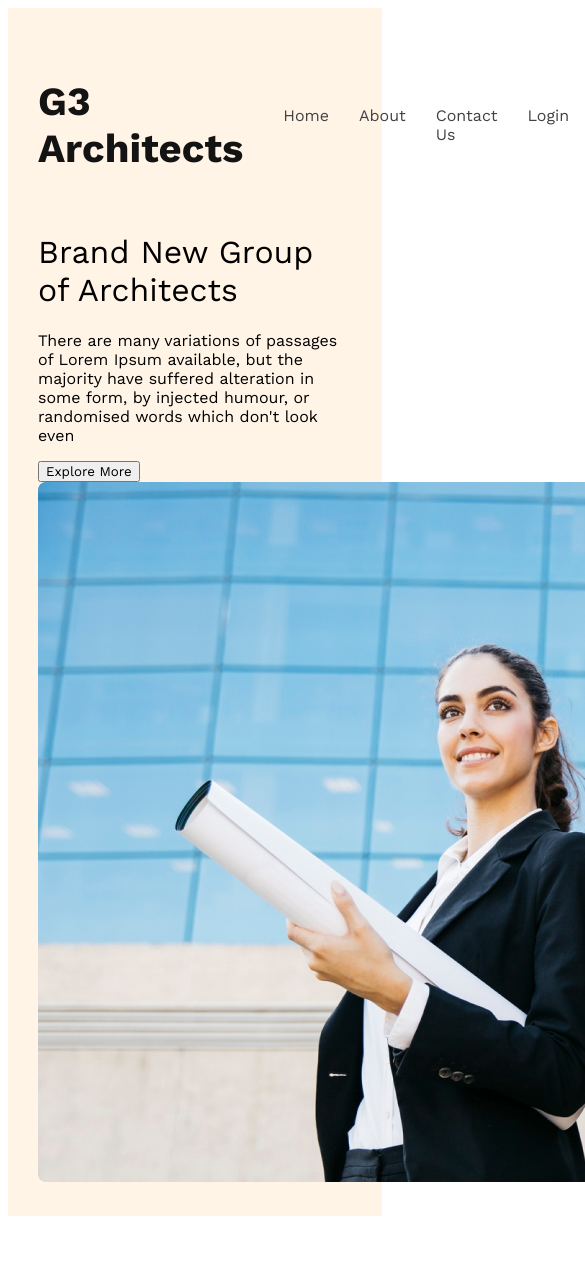
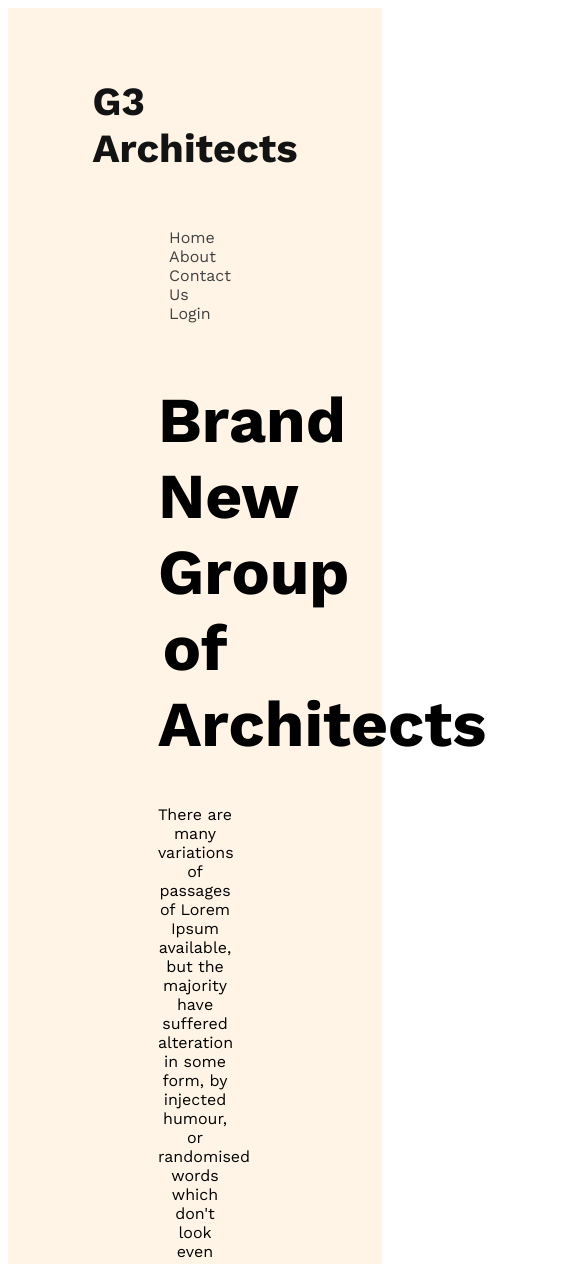
Before and after one commit to masumhs73/g3-architects-website, a plain HTML site: page index.html in a window 390 px wide. Shown: the top 1264 px of the page, 585 px wide, since content can reach past the window. Drawn offline with nearby package versions, Linux system fonts and the light colour scheme.

Commit message:
added header responsiveness

```diff
--- a/index.html
+++ b/index.html
@@ -22,9 +22,11 @@
             <h1 class="banner-title">Brand New Group of Architects</h1>
             <p class="banner-description">There are many variations of passages of Lorem Ipsum available, but the majority have suffered alteration in some form, by injected humour, or randomised words which don't look even</p>
             <button class="btn-primary">Explore More</button>
-           <div>
-            <img src="images/banner.png" alt="">
-           </div>
+            </div>
+            <div class="banner-image">
+                <img src="images/banner.png" alt="">
+            </div>
+        </div>
     </header>
 
     <main></main>
--- a/styles/architects.css
+++ b/styles/architects.css
@@ -1,8 +1,9 @@
 @import url('https://fonts.googleapis.com/css2?family=Work+Sans:ital,wght@0,100..900;1,100..900&display=swap');
 
-body{
+body {
     /* margin: 0; */
 }
+
 * {
     font-family: "Work Sans", serif;
     font-optical-sizing: auto;
@@ -11,21 +12,21 @@ body{
 }
 
 /* shared styles */
-.display-flex{
+.display-flex {
     display: flex;
 }
 
 /* dark 02 */
-.text-gray{
+.text-gray {
     color: #424242;
 }
 
 /* dark 03 */
-.text-light-gray{
-    color:  #727272;
+.text-light-gray {
+    color: #727272;
 }
 
-.bg-light{
+.bg-light {
     background-color: rgba(255, 144, 14, 0.1);
 }
 
@@ -33,44 +34,70 @@ body{
 
 /* navbar styles */
 
-header{
-    padding: 30px;
+header {
+    padding: 30px 150px;
     margin-bottom: 130px;
 }
+
 .brand {
     color: #131313;
     font-size: 2.5rem;
     font-weight: 700;
 }
 
-.nav-item{
+.nav-item {
     list-style: none;
     margin-right: 30px;
 }
 
-.nav-link{
+.nav-link {
     text-decoration: none;
     margin: 0;
 }
 
-.navbar{
+.navbar {
     justify-content: space-between;
     align-items: center;
     /* margin: 20px 100px 100px 100px; */
 }
 
-.navbar, .banner{
+.navbar,
+.banner {
     max-width: 1440px;
     margin: 0 auto;
 }
 
-/* .banner-image{
-    width: 1000px;
-    height: 500px;
+header img {
+    width: 100%;
+    align-content: center;
+}
 
-}
-.banner-content{
+.banner-content {
     max-width: 860px;
     margin: 0 auto;
     text-align: center;
-} */
+}
+
+.banner-title {
+    font-weight: 700;
+    font-size: 4rem;
+}
+
+.btn-primary {
+    font-weight: 600;
+    font-size: 1.25rem;
+    color: white;
+    border-radius: 8px;
+    background: #FF900E;
+    border: none;
+    padding: 20px 25px;
+    margin-bottom: 50px;
+
+}
+
+/* responsive header */
+@media screen and (max-width: 576px) {
+    .navbar, .nav-links{
+        flex-direction: column;
+    }
+}
```
